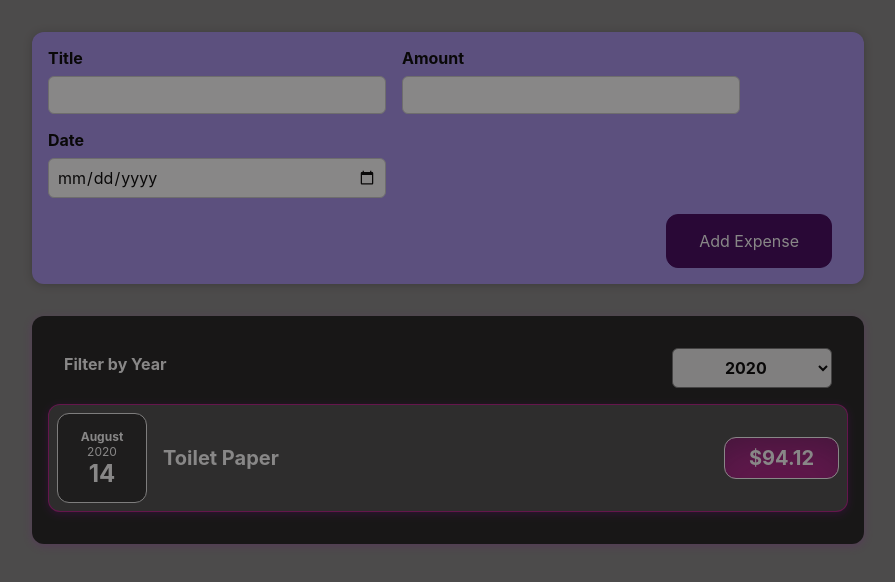
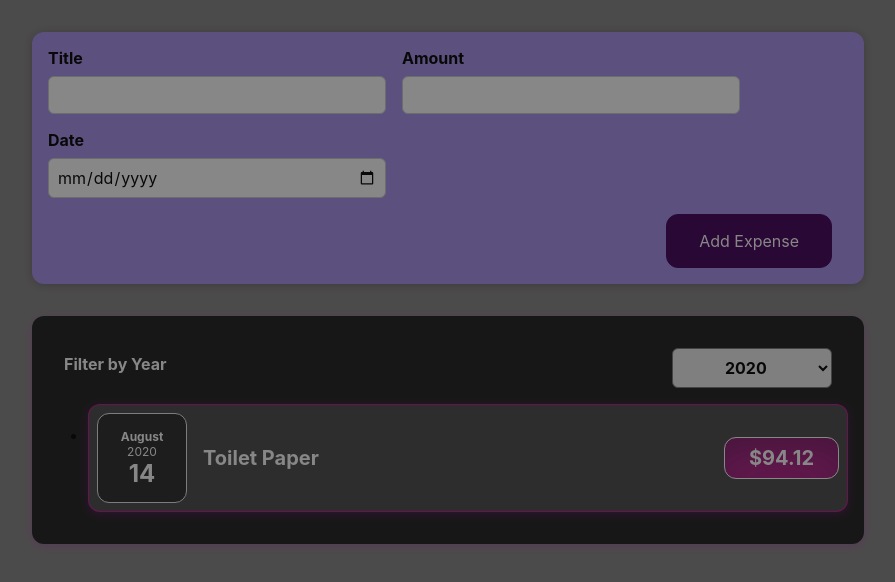
Before and after one commit to Kel-nana/expense_app_react, a React (Create React App) app: page / in a window 1280 px wide. Shown: the top 582 px of the page, without its empty margins (192-1087 px from the left). Built offline with nearby package versions, Linux system fonts and the light colour scheme.

Commit message:
Wrapping card in li for semantics

```diff
--- a/src/components/Expenses/ExpenseItem.js
+++ b/src/components/Expenses/ExpenseItem.js
@@ -12,6 +12,7 @@ const ExpenseItem = (props) => {
   //   setTitle("Updated!");
   // };
   return (
+    <li>
     <Card className="expense-item">
       <ExpenseDate date={props.date} />
       <div className="expense-item__description">
@@ -19,6 +20,7 @@ const ExpenseItem = (props) => {
         <div className="expense-item__price">${props.amount}</div>
       </div>
     </Card>
+    </li>
   );
 };
 
--- a/src/components/Expenses/ExpenseList.js
+++ b/src/components/Expenses/ExpenseList.js
@@ -7,14 +7,14 @@ const ExpenseList = (props) => {
       return  <h2 className="expenses-list__fallback">No expenses found</h2>
     }
     return (
-<div className="expenses-List">
+<ul className="expenses-List">
     {props.items.map(item => <ExpenseItem
             key={item.id}
             title={item.title}
             amount={item.amount}
             date={item.date}
           />)}
-</div>
+</ul>
     )
 }
 export default ExpenseList;
```
